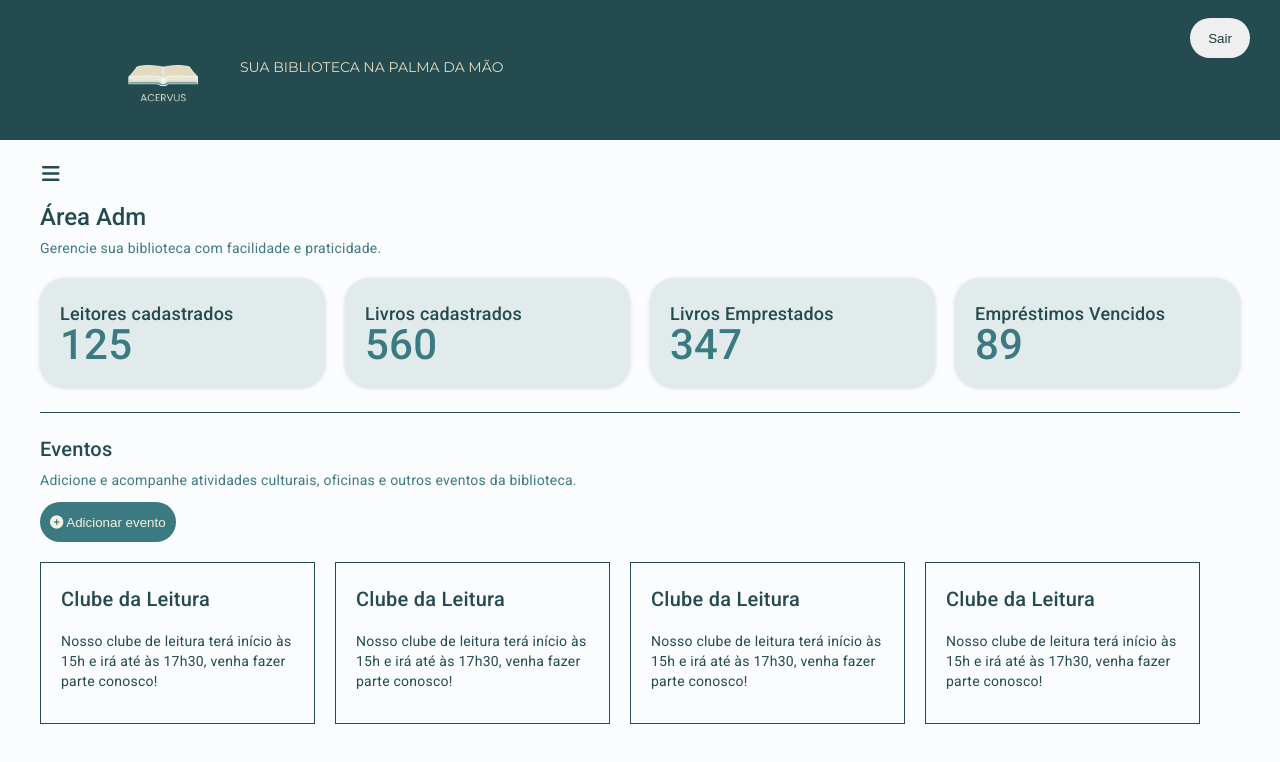
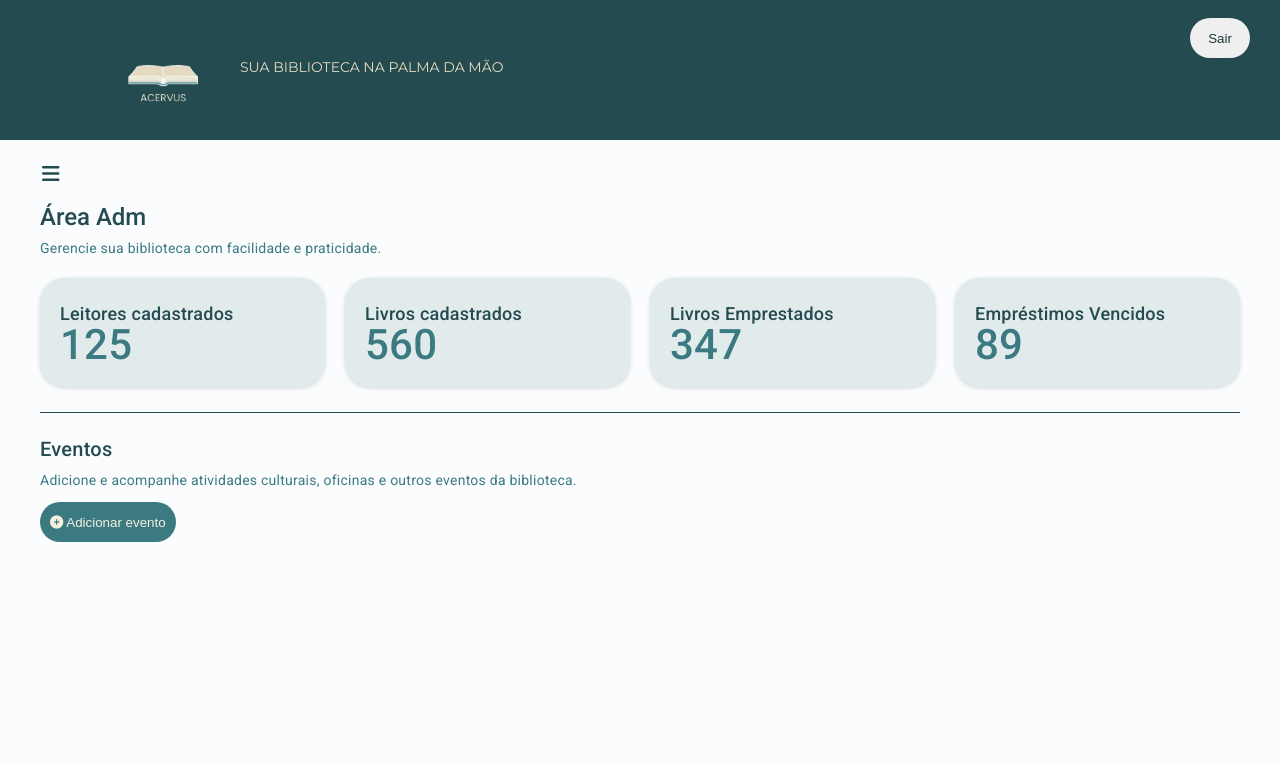
Before and after one commit to luanapaes/Acervus, an Angular app: page /admdashboard/dashboard in a window 1280 px wide. Shown: the top 762 px of the page. Built offline with nearby package versions, Linux system fonts and the light colour scheme.

Commit message:
feat: atualiza para adicionar função `openDialog` e `loadEventos`

```diff
--- a/src/app/pages/adm-dashboard/components/dashboard-home/dashboard-home.component.html
+++ b/src/app/pages/adm-dashboard/components/dashboard-home/dashboard-home.component.html
@@ -25,13 +25,13 @@
         <div class="eventos">
             <h2>Eventos</h2>
             <p>Adicione e acompanhe atividades culturais, oficinas e outros eventos da biblioteca.</p>
-            <button title="Adicionar evento">
+            <button title="Adicionar evento" (click)="openDialog()">
                 <i class="fas fa-plus-circle"></i>
                 Adicionar evento
             </button>
 
             <div class="eventos-cards">
-                @for (evento of eventos; track evento) {
+                @for (evento of eventos(); track evento) {
                   <app-evento-card
                     [titleEvento]="evento.title"
                     [description]="evento.description"
--- a/src/app/pages/adm-dashboard/components/dashboard-home/dashboard-home.component.ts
+++ b/src/app/pages/adm-dashboard/components/dashboard-home/dashboard-home.component.ts
@@ -1,6 +1,9 @@
-import { Component } from '@angular/core';
+import { Component, inject, signal } from '@angular/core';
 import { EventoCardComponent } from '../evento-card/evento-card.component';
-import { Evento } from '../../../../shared/interfaces/eventos';
+import { Evento } from '../../../../shared/interfaces/evento';
+import { MatDialog } from '@angular/material/dialog';
+import { CreateEventoDialogComponent } from '../create-evento-dialog/create-evento-dialog.component';
+import { EventoService } from '../../../../shared/services/evento.service';
 
 @Component({
   selector: 'app-dashboard-home',
@@ -10,22 +13,24 @@ import { Evento } from '../../../../shared/interfaces/eventos';
   styleUrl: './dashboard-home.component.scss'
 })
 export class DashboardHomeComponent {
-  eventos: Evento[] = [
-    {
-      title: 'Clube da Leitura',
-      description: 'Nosso clube de leitura terá início às 15h e irá até às 17h30, venha fazer parte conosco!'
-    },
-    {
-      title: 'Clube da Leitura',
-      description: 'Nosso clube de leitura terá início às 15h e irá até às 17h30, venha fazer parte conosco!'
-    },
-    {
-      title: 'Clube da Leitura',
-      description: 'Nosso clube de leitura terá início às 15h e irá até às 17h30, venha fazer parte conosco!'
-    },
-    {
-      title: 'Clube da Leitura',
-      description: 'Nosso clube de leitura terá início às 15h e irá até às 17h30, venha fazer parte conosco!'
-    }
-  ]
+  eventoService = inject(EventoService);
+  eventos = signal<Evento[]>([]);
+
+  constructor(public dialog: MatDialog){}
+
+  ngOnInit(): void {
+    this.loadEventos();
+  }
+
+  openDialog(){
+    const dialogRef = this.dialog.open(CreateEventoDialogComponent);
+    dialogRef.afterClosed().subscribe(result => {
+      console.log("Resultado: ", result);
+    });
+  }
+
+  loadEventos(){
+    return this.eventoService.get();
+  }
+
 }
```
